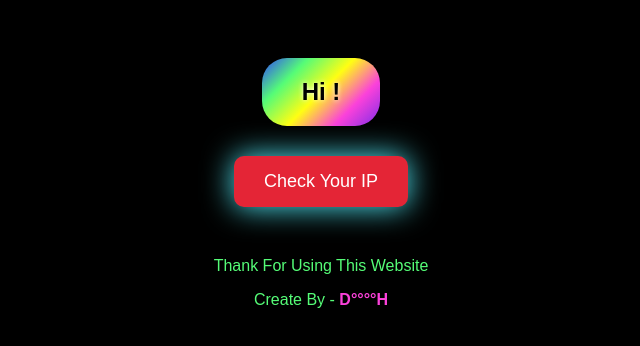
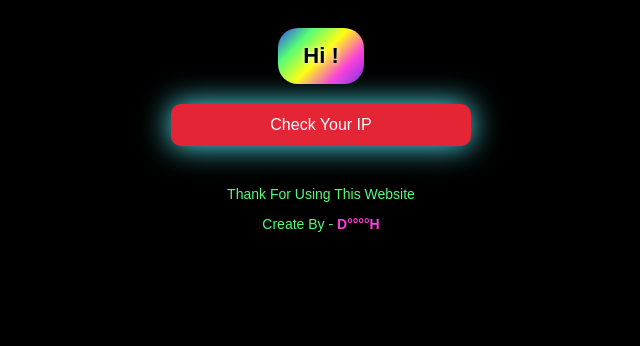
Before and after one commit to DinodhNethmitha/IP-Address-Finder-Free, a plain HTML site: page next.html in a window 1280 px wide. Shown: the whole page, without its empty margins (319-959 px from the left). Drawn offline with Linux system fonts and the light colour scheme.

Commit message:
next.html

```diff
--- a/next.html
+++ b/next.html
@@ -3,37 +3,41 @@
 <head>
   <meta charset="UTF-8">
   <title>Next Page</title>
+  <meta name="viewport" content="width=device-width, initial-scale=1.0"> <!-- ✅ Mobile scaling -->
   <style>
     body {
       background: #000;
       font-family: 'Orbitron', sans-serif;
       text-align: center;
-      padding-top: 50px;
+      padding: 20px;
       color: #fff;
     }
 
     .welcome-box {
       display: inline-block;
-      padding: 20px 40px;
-      border-radius: 25px;
+      padding: 15px 25px;
+      border-radius: 20px;
       background: linear-gradient(135deg, #2F46FA, #55FC77, #FFFE13, #FB41DA, #7E2DE8);
       color: #000;
-      font-size: 24px;
+      font-size: 22px;
       font-weight: bold;
       text-shadow: 0 0 5px #fff;
+      max-width: 90%;
     }
 
     .surprise-btn {
       background: #E42536;
       color: #fff;
-      padding: 15px 30px;
-      font-size: 18px;
+      padding: 12px 20px;
+      font-size: 16px;
       border: none;
       cursor: pointer;
       box-shadow: 0 0 15px #E42536;
-      margin-top: 30px;
+      margin-top: 20px;
       border-radius: 10px;
       animation: pulse 2s infinite;
+      width: 90%; /* ✅ full width on mobile */
+      max-width: 300px;
     }
 
     @keyframes pulse {
@@ -43,14 +47,14 @@
     }
 
     .ip-info {
-      margin-top: 30px;
+      margin-top: 20px;
       color: #56F1FF;
-      font-size: 18px;
+      font-size: 16px;
     }
 
     .footer {
-      margin-top: 50px;
-      font-size: 16px;
+      margin-top: 40px;
+      font-size: 14px;
       color: #55FC77;
     }
     .footer span {
@@ -79,8 +83,7 @@
     document.getElementById("user").textContent = localStorage.getItem("username");
 
     function getIP() {
-      // Using ipapi.co (no token required)
-      fetch("https://ipapi.co/json/")
+      fetch("https://ipapi.co/json/") // ✅ no token required
         .then(response => response.json())
         .then(data => {
           document.getElementById("ipDetails").innerHTML = `
```
